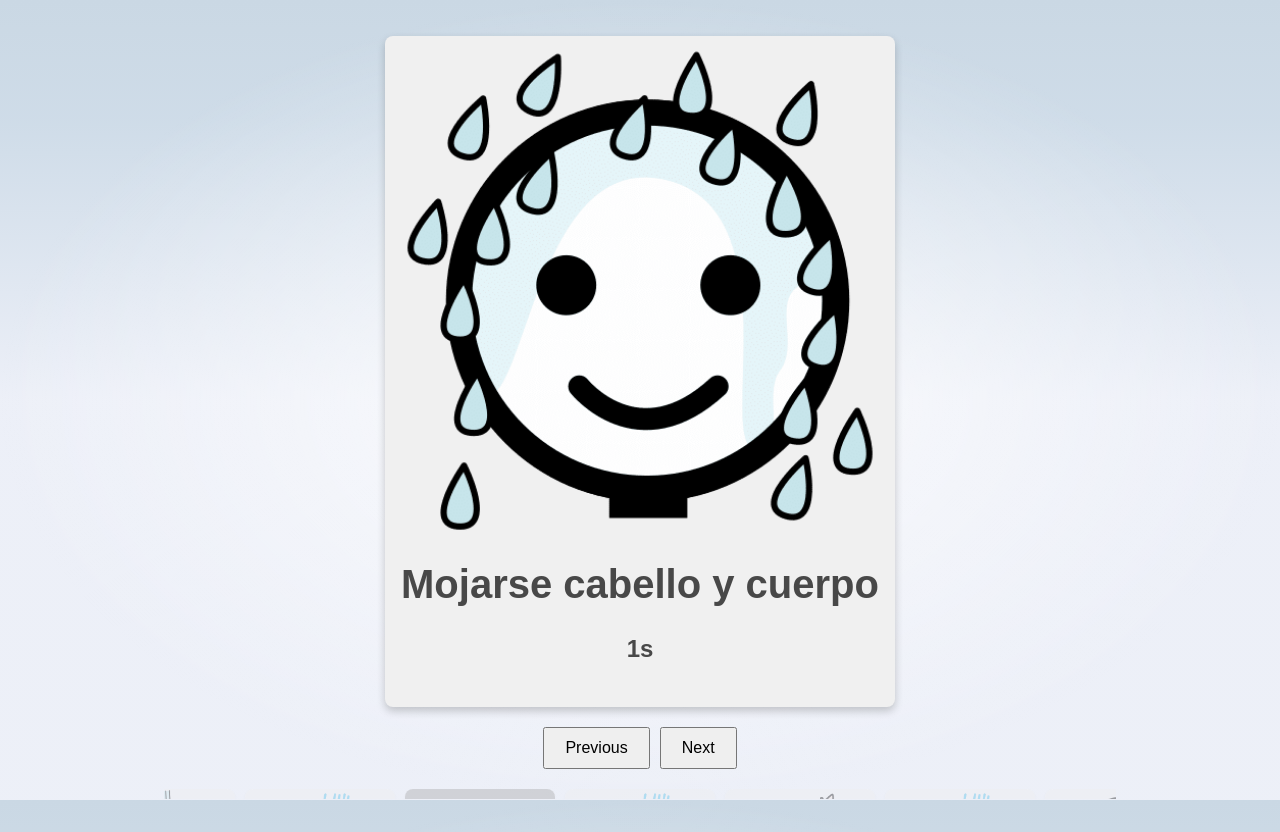
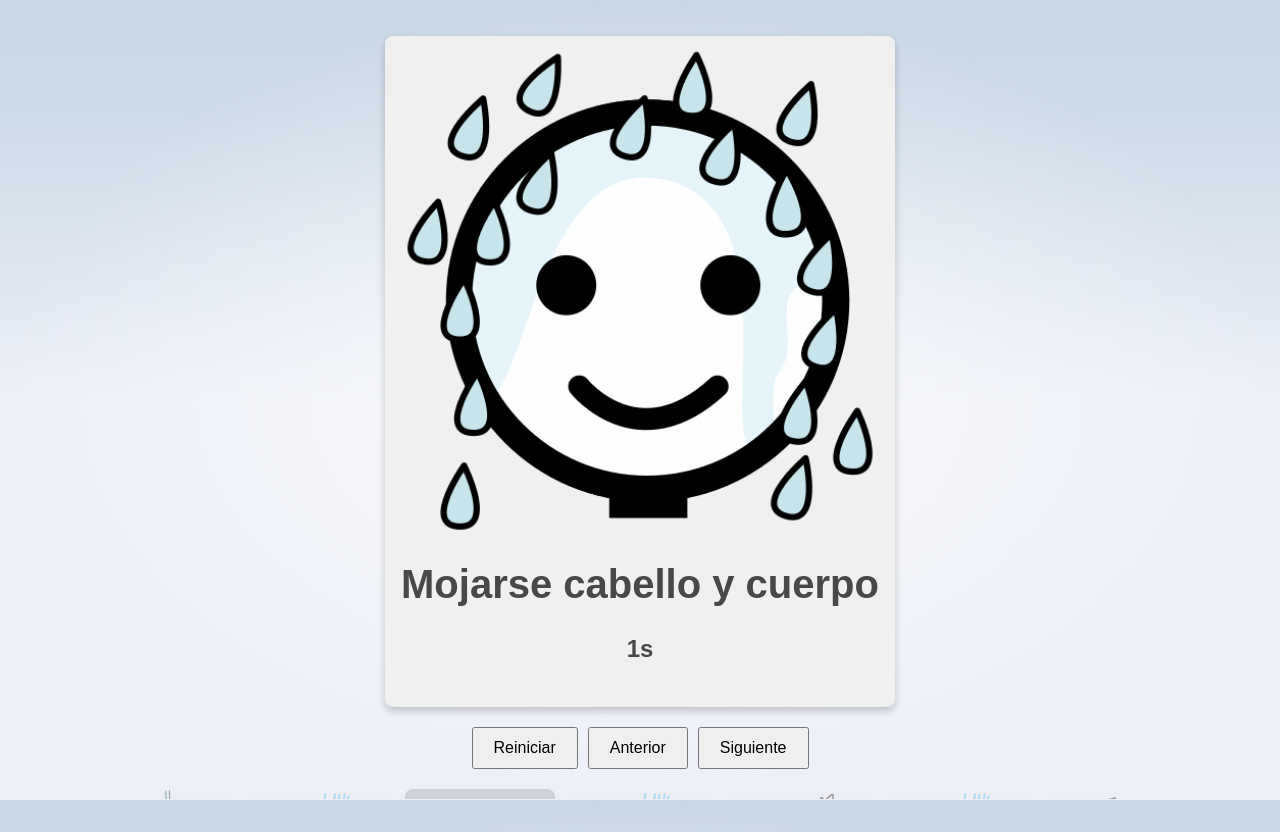
Before and after one commit to marceloandrader/bath-time, a SvelteKit app: page / in a window 1280 px wide. Built offline with nearby package versions, Linux system fonts and the light colour scheme; grey boxes are pictures that could not be loaded.

Commit message:
restart button

```diff
--- a/src/routes/+page.svelte
+++ b/src/routes/+page.svelte
@@ -13,6 +13,10 @@
 
   function prevStep() {
     currentStepIndex.update(n => Math.max(n - 1, 0));
+  }
+
+  function restart() {
+    currentStepIndex.set(0);
   }
 </script>
 
@@ -34,8 +38,9 @@
   </div>
 
   <div class="navigation-buttons">
-    <button on:click={prevStep} disabled={$currentStepIndex === 0}>Previous</button>
-    <button on:click={nextStep} disabled={$currentStepIndex === data.steps.length - 1}>Next</button>
+    <button on:click={restart}>Reiniciar</button>
+    <button on:click={prevStep} disabled={$currentStepIndex === 0}>Anterior</button>
+    <button on:click={nextStep} disabled={$currentStepIndex === data.steps.length - 1}>Siguiente</button>
   </div>
 
   <div class="steps-carousel">
```
